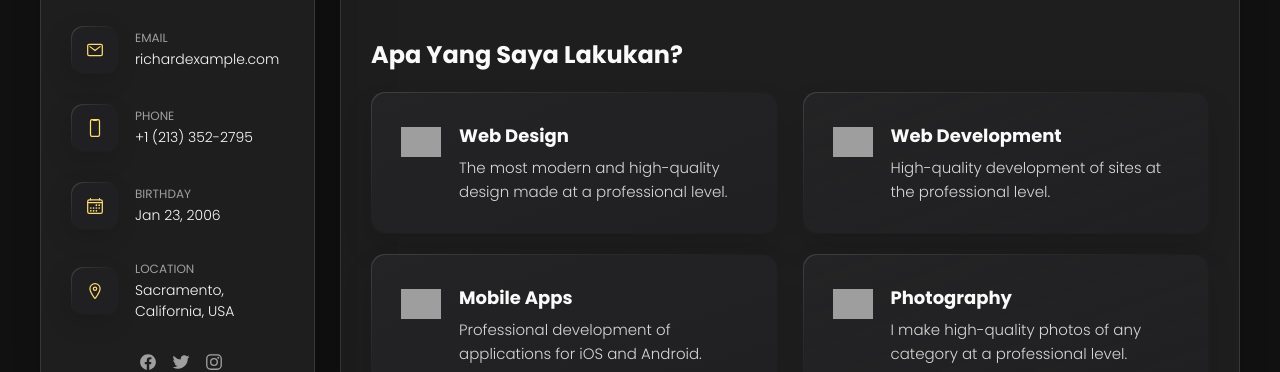
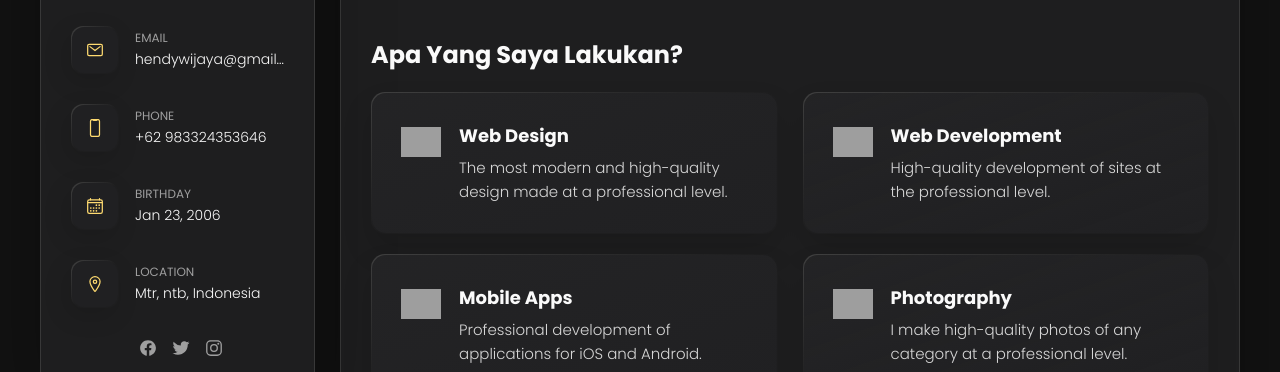
Before and after one commit to wijaya-16/test-project1, a plain HTML site: page index.html in a window 1280 px wide. Shown: the part 380-752 px from the top of the page. Drawn offline with nearby package versions, Linux system fonts and the light colour scheme; grey boxes are pictures that could not be loaded.

Commit message:
update email, contact, addres in file index.html

```diff
--- a/index.html
+++ b/index.html
@@ -47,7 +47,7 @@
                 <p class="contact-title">Email</p>
 
                 <a href="mailto:richard@example.com" class="contact-link"
-                  >richardexample.com</a
+                  >hendywijaya@gmail.com</a
                 >
               </div>
             </li>
@@ -61,7 +61,7 @@
                 <p class="contact-title">Phone</p>
 
                 <a href="tel:+12133522795" class="contact-link"
-                  >+1 (213) 352-2795</a
+                  >+62 983324353646</a
                 >
               </div>
             </li>
@@ -86,7 +86,7 @@
               <div class="contact-info">
                 <p class="contact-title">Location</p>
 
-                <address>Sacramento, California, USA</address>
+                <address>Mtr, ntb, Indonesia</address>
               </div>
             </li>
           </ul>
```
